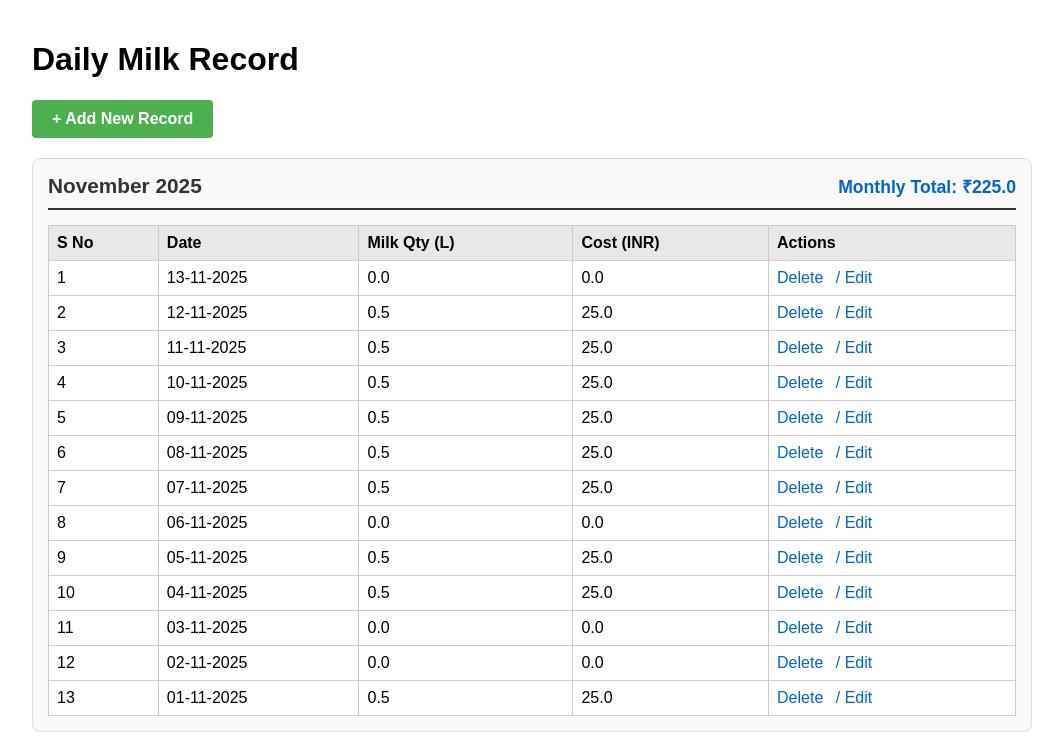
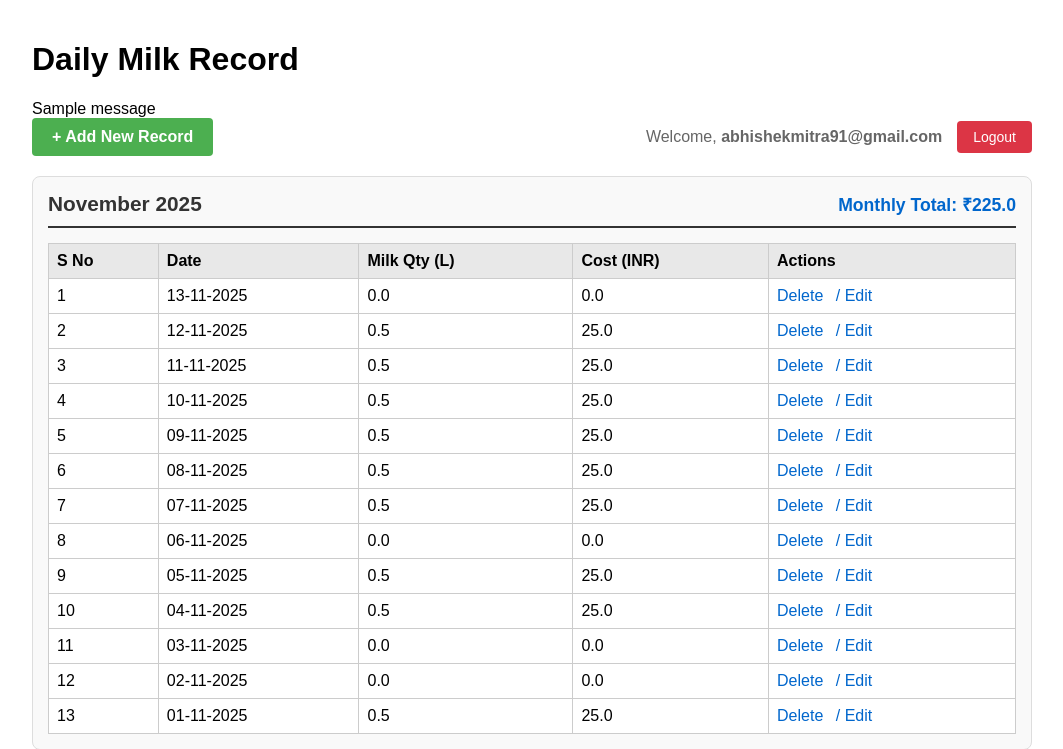
Before and after one commit to AbhishekMitra-AIT/home_milk_calculator, a Flask app: page / in a window 1280 px wide. Shown: the top 749 px of the page, without its empty margins (108-1171 px from the left). Run offline with Flask 3, Linux system fonts and the light colour scheme; a user stored in the database is signed in; one stand-in notice (Sample message) is shown.

Commit message:
Display username and flash messages on index page
Passes the username from session to the index template and updates the UI to show a welcome message and logout button. Also adds support for displaying flash messages to improve user feedback.

```diff
--- a/app.py
+++ b/app.py
@@ -380,7 +380,8 @@ def home():
                          monthly_data=monthly_data,
                          sorted_months=sorted_months,
                          monthly_totals=monthly_totals,
-                         total=total_cost_all)
+                         total=total_cost_all,
+                         username=session.get('username'))
 
 @app.route("/edit", methods=["GET", "POST"])
 def edit():
--- a/templates/index.html
+++ b/templates/index.html
@@ -84,10 +84,22 @@
 <body>
 <h1>Daily Milk Record</h1>
 
+{% with messages = get_flashed_messages(with_categories=true) %}
+  {% if messages %}
+    {% for category, message in messages %}
+      <div class="alert alert-{{ category }}">{{ message }}</div>
+    {% endfor %}
+  {% endif %}
+{% endwith %}
+
 <div class="header">
     <a href="{{ url_for('add') }}" class="add-button">+ Add New Record</a>
     <!-- <span class="grand-total">Grand Total: ₹{{ total | round(2) }}</span> -->
-</div>
+    <div style="display: flex; gap: 15px; align-items: center;">
+        <span style="color: #666;">Welcome, <strong>{{ username }}</strong></span>
+        <a href="{{ url_for('logout') }}" style="background: #dc3545; color: white; padding: 8px 16px; text-decoration: none; border-radius: 4px; font-size: 14px;">Logout</a>
+    </div>
+  </div>
 
 {% if sorted_months == [] %}
   <p>Database is empty. Add your first record!</p>
```
Also changed, not shown: instance/milk-calculation.db.
